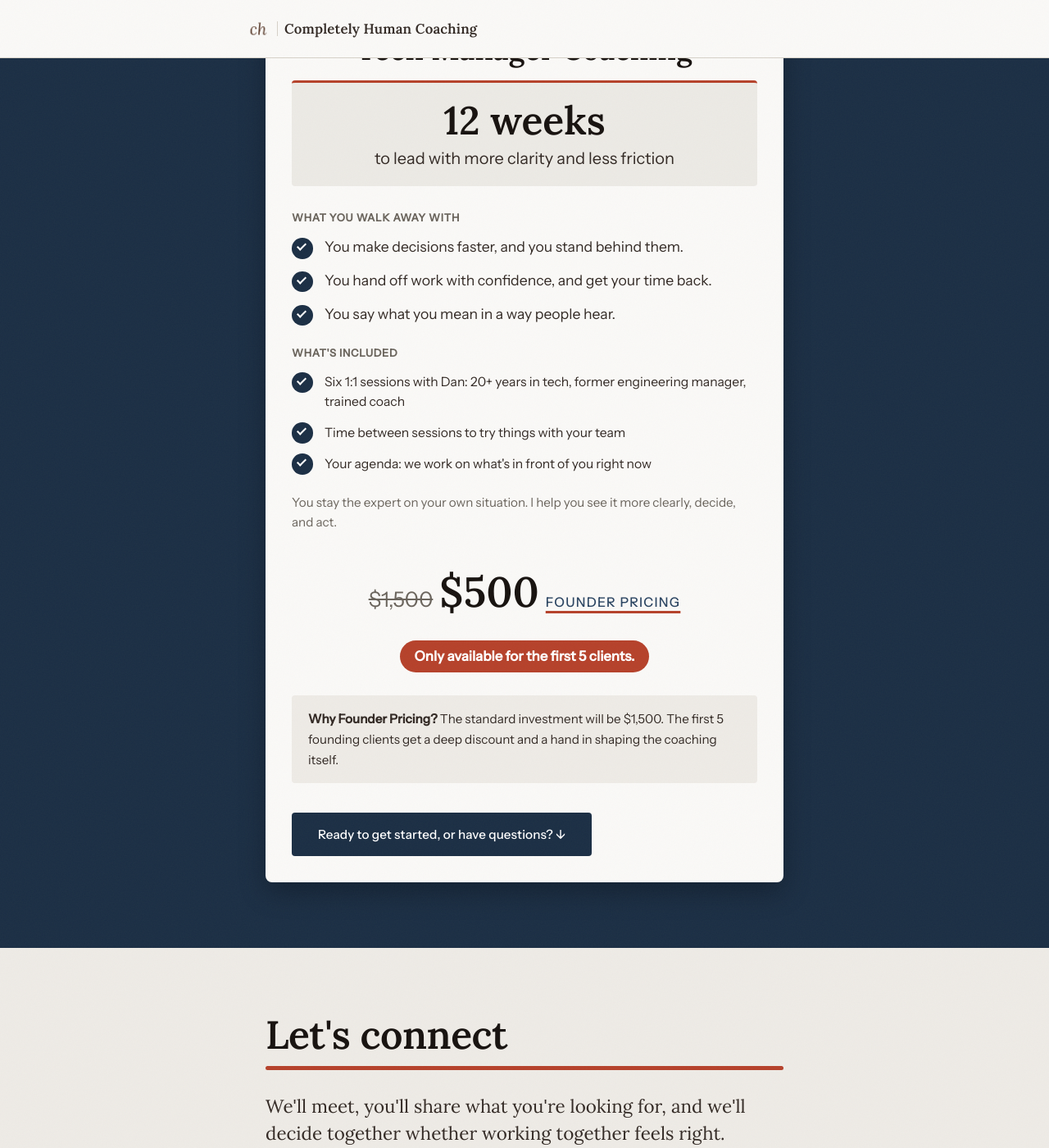
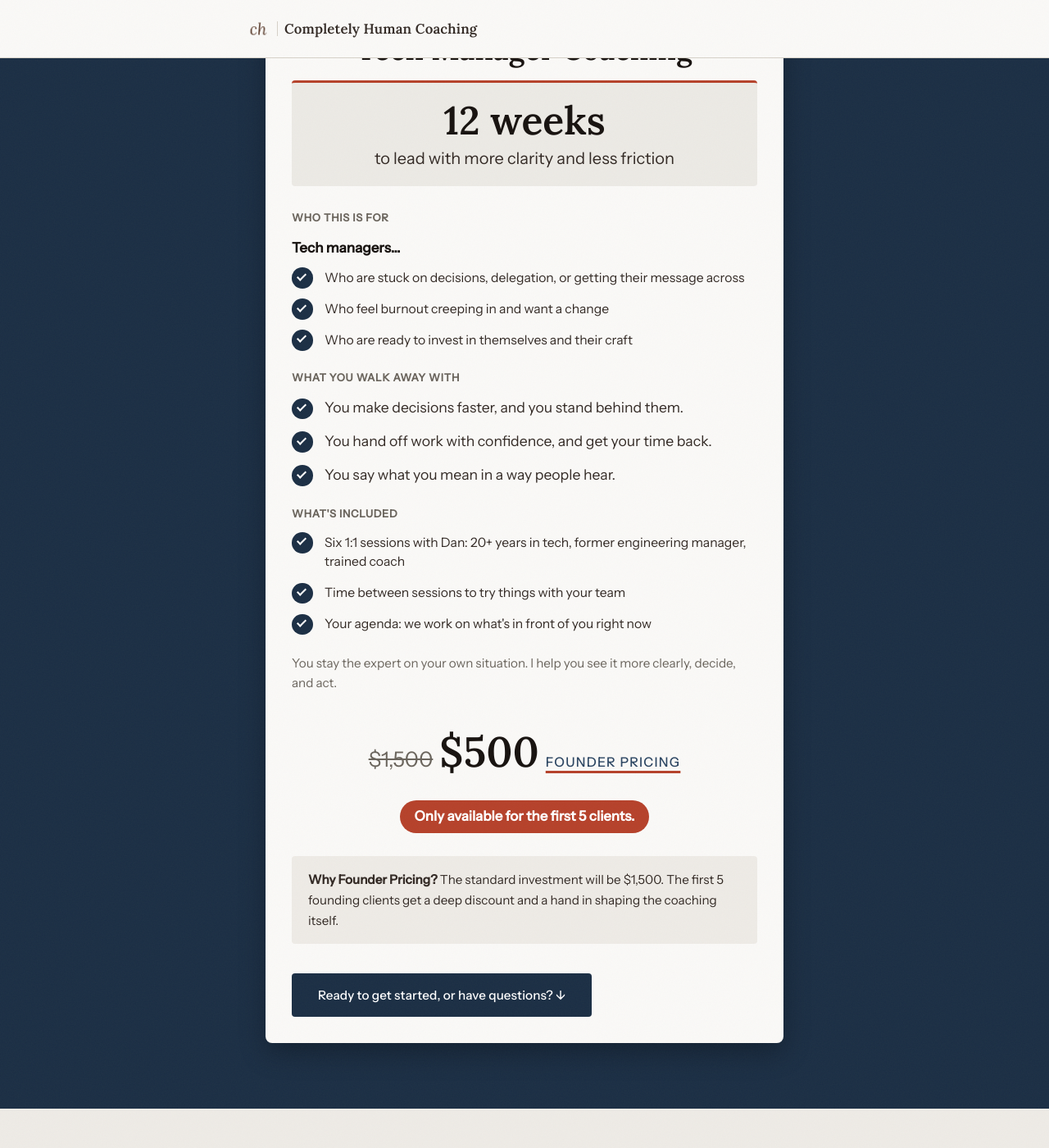
Before and after one commit to dbough/completely-human-coaching-com, a Jekyll site: the page built from tech-managers/index.html, in a window 1280 px wide and 1400 px high, scrolled down 3987 px. Shown: the whole window at 82% size. Built offline with Jekyll 4.4.1, drawn with Linux system fonts in a browser that asks for light colours.

Commit message:
Tech managers: add Who this is for list to offering card
Co-Authored-By: Claude Sonnet 5.5 <noreply@anthropic.com>

```diff
--- a/tech-managers/index.html
+++ b/tech-managers/index.html
@@ -182,6 +182,14 @@ og_image: "https://completelyhumancoaching.com/og-image.png"
       <div class="offering-card reveal reveal-delay-2">
         <p class="offering-name">Tech Manager Coaching</p>
         <p class="offering-duration"><strong>12 weeks</strong><span class="offering-duration-tagline">to lead with more clarity and less friction</span></p>
+        <p class="offering-ideal-label">Who this is for</p>
+        <p class="offering-audience-lead">Tech managers&hellip;</p>
+        <ul class="check-list check-list-compact">
+          <li>Who are stuck on decisions, delegation, or getting their message across</li>
+          <li>Who feel burnout creeping in and want a change</li>
+          <li>Who are ready to invest in themselves and their craft</li>
+        </ul>
+
         <p class="offering-ideal-label">What you walk away with</p>
         <ul class="check-list">
           <li>You make decisions faster, and you stand behind them.</li>
--- a/tech-managers/style.css
+++ b/tech-managers/style.css
@@ -497,6 +497,12 @@ section#offer h2 {
   margin-bottom: 0.75rem;
 }
 
+.offering-audience-lead {
+  margin-bottom: 0.6rem;
+  font-weight: 600;
+  color: var(--ink);
+}
+
 .offer-note {
   margin-top: 1.5rem;
   font-size: 0.95rem;
```
